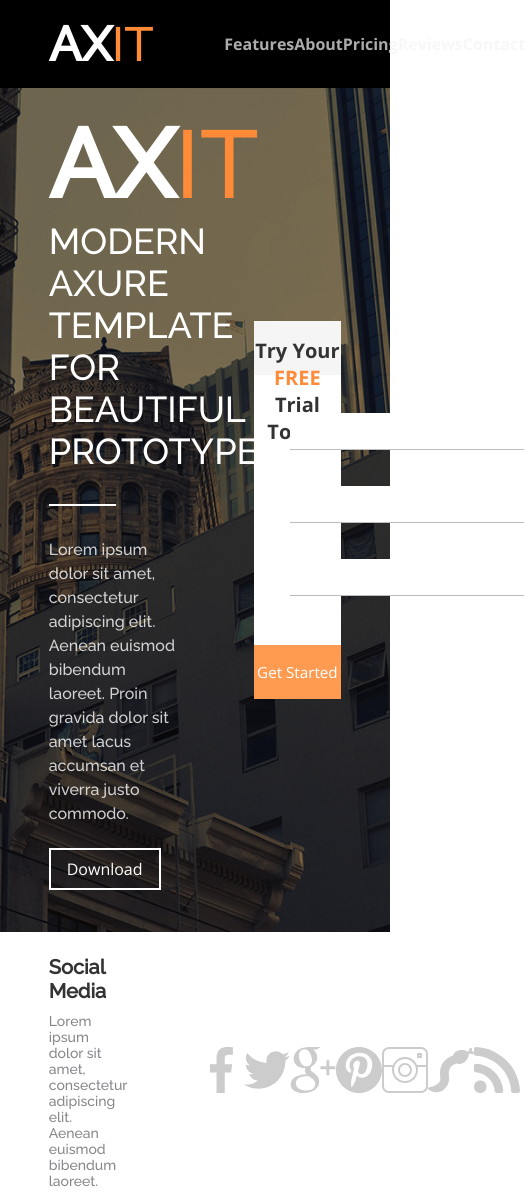
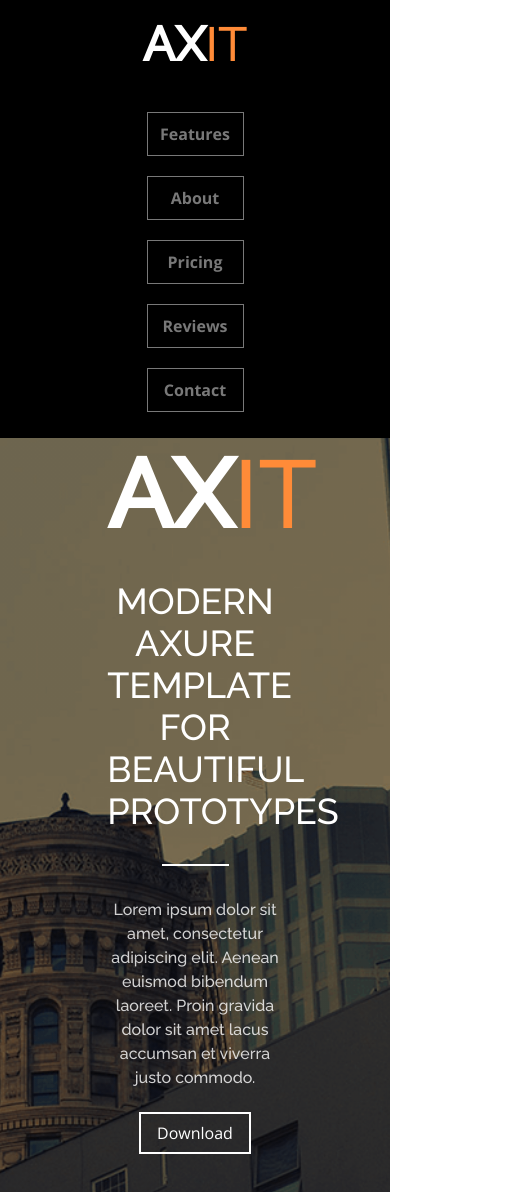
Before and after one commit to vladi375/lesson-5, a plain HTML site: page index.html in a window 390 px wide. Shown: the top 1192 px of the page, 525 px wide, since content can reach past the window. Drawn offline with nearby package versions, Linux system fonts and the light colour scheme.

Commit message:
Update style.css

```diff
--- a/style.css
+++ b/style.css
@@ -572,3 +572,116 @@
   background-color: #000000;
   padding-bottom: 10px;
 }
+
+@media all and (max-width: 1620px) {
+  .inputfield {
+    padding-right: 120px;
+  }
+}
+
+@media all and (max-width: 1200px) {
+  .wrapper {
+    flex-wrap: wrap;
+    flex-direction: column;
+    flex: 1;
+  }
+
+  .template__header {
+    height: auto;
+  }
+
+  .logo {
+    margin-bottom: 30px;
+  }
+
+  .menu {
+    flex-direction: column;
+    flex: 1;
+    text-align: center;
+  }
+
+  .menu__item {
+    border: 1px solid #f5f5f5;
+    opacity: 0.7;
+    padding: 10px;
+    margin: 10px;
+  }
+
+  .menu__item:hover {
+    background-color: #808080;
+    transition-duration: 1s;
+  }
+
+  .template__content-info {
+    text-align: center;
+  }
+
+  .line_margin-2 {
+    margin: 2rem auto;
+  }
+
+  .btn-download_m {
+    margin-bottom: 50px;
+  }
+
+  .template__form__title {
+    height: auto;
+  }
+
+  .inputfield {
+    padding-right: 10px;
+  }
+}
+
+@media all and (max-width: 890px) {
+  .brandbar__container {
+    flex-direction: column;
+    flex: 1;
+    text-align: center;
+  }
+
+  .brandbar__description {
+    margin-bottom: 50px;
+  }
+
+  .brandbar__icons {
+    flex-direction: column;
+    flex: 1;
+  }
+
+  .brandbar__icons__item {
+    padding-bottom: 20px;
+  }
+
+  .pricing__wrapper {
+    flex-direction: column;
+    flex: 1;
+    align-items: center;
+  }
+
+  .price__list {
+    padding-bottom: 50px;
+  }
+
+  .design__footer__icons {
+    flex-direction: column;
+    flex: 1;
+    text-align: center;
+  }
+
+  .design__footer__icons li {
+    padding: 5px 0px;
+  }
+}
+
+@media all and (max-width: 640px) {
+  .contact__form {
+    flex-direction: column;
+    flex: 1;
+    align-items: center;
+  }
+
+  .contact__form__inputfield {
+    padding-bottom: 50px;
+  }
+}
```
